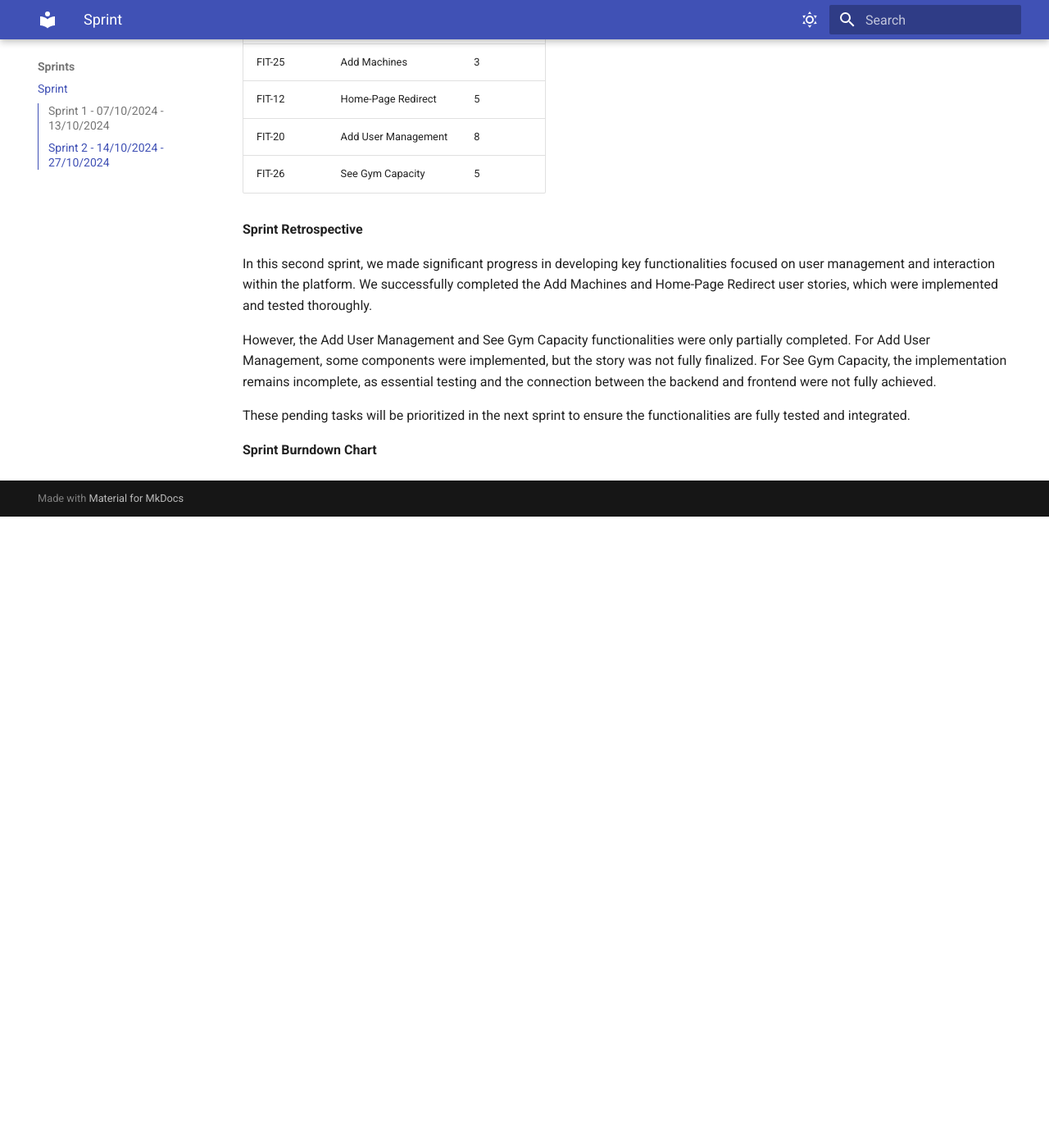
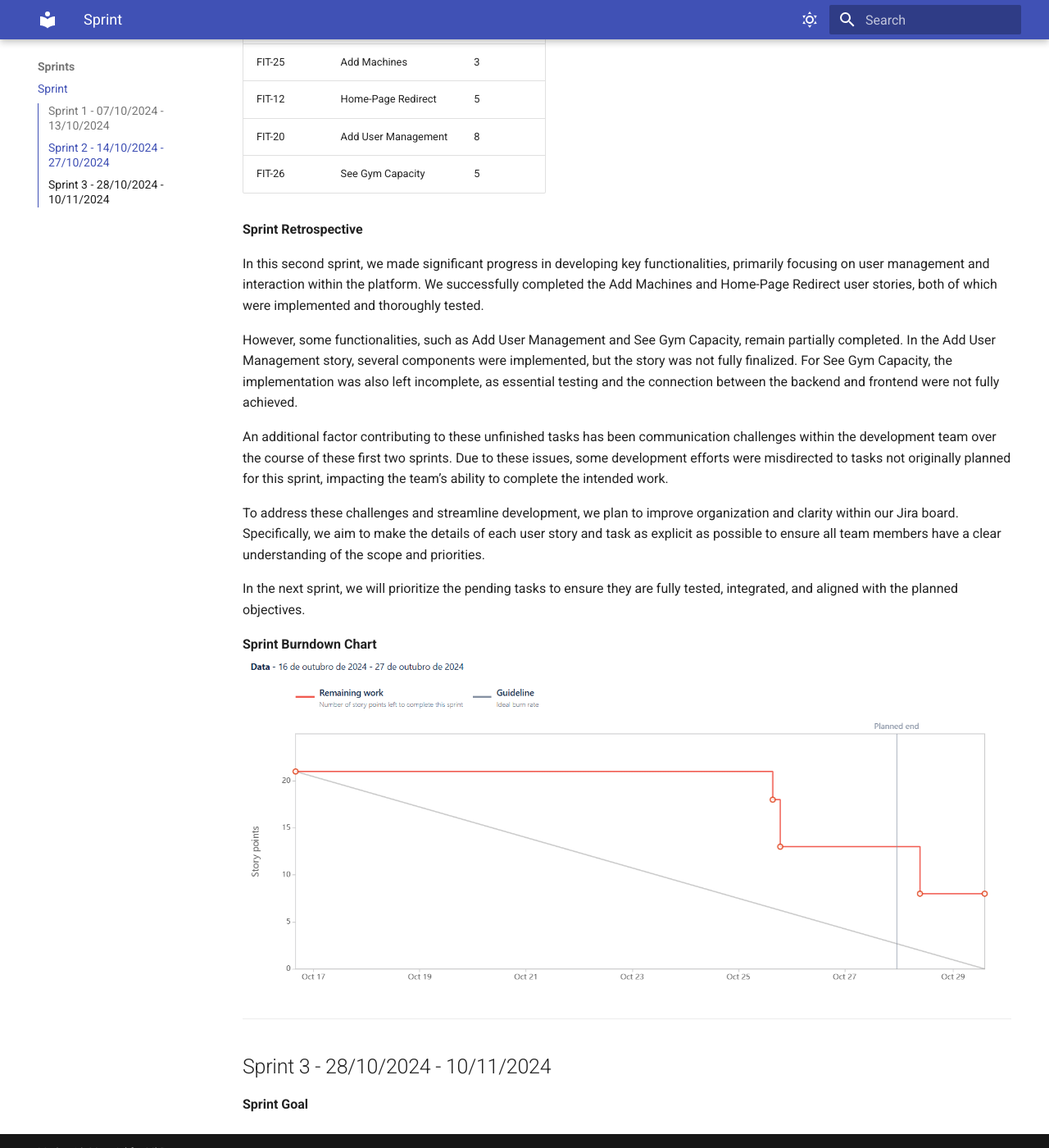
Before and after one commit to FitMonitor/Documentation, an MkDocs documentation site: the page built from docs/sprints/sprint.md, in a window 1280 px wide and 1400 px high, scrolled down 2723 px. Shown: the whole window at 82% size. Built offline with MkDocs 1.6.1 and Material for MkDocs 9.7.7, drawn with Linux system fonts in a browser that asks for light colours; before the commit the page ends 3353 px from its top, so only the background shows below that.

Commit message:
Update in the information of the Spring 2 and DoD

```diff
--- a/docs/sprints/sprint.md
+++ b/docs/sprints/sprint.md
@@ -80,10 +80,20 @@ These implementations lay the groundwork for a more interactive and user-centric
 
 **Sprint Retrospective**
 
-In this second sprint, we made significant progress in developing key functionalities focused on user management and interaction within the platform. We successfully completed the Add Machines and Home-Page Redirect user stories, which were implemented and tested thoroughly.
+In this second sprint, we made significant progress in developing key functionalities, primarily focusing on user management and interaction within the platform. We successfully completed the Add Machines and Home-Page Redirect user stories, both of which were implemented and thoroughly tested.
 
-However, the Add User Management and See Gym Capacity functionalities were only partially completed. For Add User Management, some components were implemented, but the story was not fully finalized. For See Gym Capacity, the implementation remains incomplete, as essential testing and the connection between the backend and frontend were not fully achieved.
+However, some functionalities, such as Add User Management and See Gym Capacity, remain partially completed. In the Add User Management story, several components were implemented, but the story was not fully finalized. For See Gym Capacity, the implementation was also left incomplete, as essential testing and the connection between the backend and frontend were not fully achieved.
 
-These pending tasks will be prioritized in the next sprint to ensure the functionalities are fully tested and integrated.
+An additional factor contributing to these unfinished tasks has been communication challenges within the development team over the course of these first two sprints. Due to these issues, some development efforts were misdirected to tasks not originally planned for this sprint, impacting the team’s ability to complete the intended work.
+
+To address these challenges and streamline development, we plan to improve organization and clarity within our Jira board. Specifically, we aim to make the details of each user story and task as explicit as possible to ensure all team members have a clear understanding of the scope and priorities.
+
+In the next sprint, we will prioritize the pending tasks to ensure they are fully tested, integrated, and aligned with the planned objectives.
 
 **Sprint Burndown Chart**
+![Sprint 1 Burndown Chart](../files/Spring2BurndownChart.png)
+
+---
+
+## Sprint 3 - 28/10/2024 - 10/11/2024
+**Sprint Goal**
```
Also changed, not shown: docs/documentation/dod.md (+2 -3 lines), docs/files/Spring2BurndownChart.png (added).
